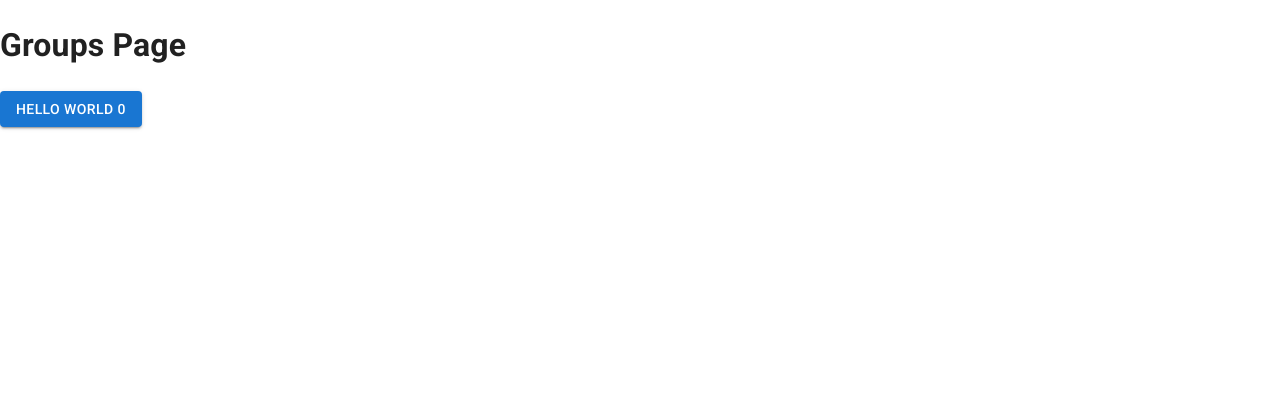
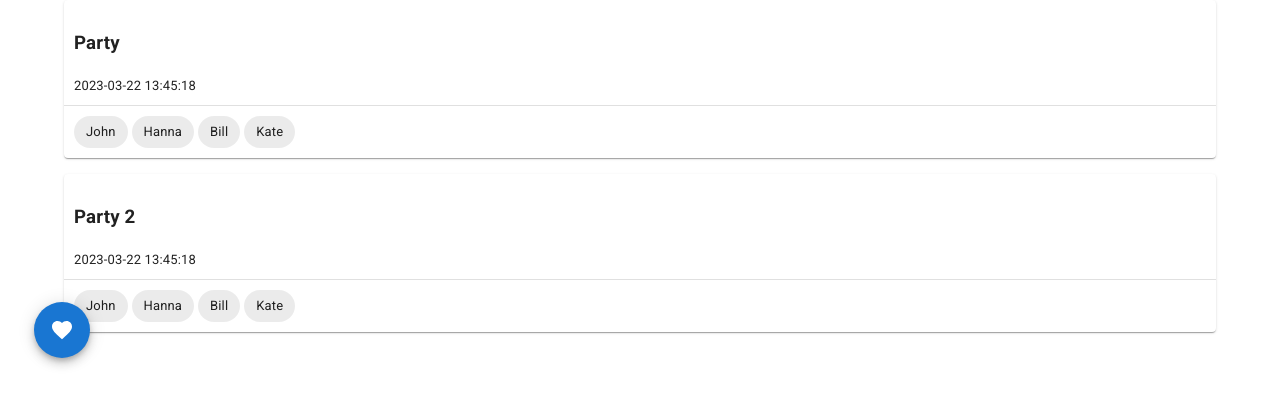
Before and after one commit to yarsoniy/bills-web, a Next.js app: page /groups in a window 1280 px wide. Shown: the top 406 px of the page. Built offline with nearby package versions, Linux system fonts and the light colour scheme.

Commit message:
Group list page

```diff
--- /dev/null
+++ b/app/groups/components/GroupListItem.jsx
@@ -0,0 +1,22 @@
+import { Chip, Divider, Paper, Stack } from "@mui/material";
+import styles from "../styles.module.css"
+
+export default function GroupListItem({group}) {
+  return (
+    <Paper className={styles.groupListItem}>
+      <div className={styles.details}>
+        <h3>{group.title}</h3>
+        <div className={styles.createdAt}>{group.createdAt}</div>
+      </div>
+      <Divider></Divider>
+      <div className={styles.participants}>
+        {!group.participants.length ? "No participants" : ""}
+        <Stack direction="row" spacing={0.5} flexWrap="wrap" useFlexGap>
+          {group.participants.map((p) => {
+            return <Chip key={p.id} label={p.title}></Chip>
+          })}
+        </Stack>
+      </div>
+    </Paper>
+  )
+}
--- a/app/groups/page.js
+++ /dev/null
@@ -1,22 +0,0 @@
-'use client'
-
-import { Button } from "@mui/material";
-import { useState } from "react";
-
-export default function GroupsPage() {
-  const [count, setCount] = useState(0);
-
-  let localCount = 0;
-
-  const handleClick = () => {
-    console.log(localCount++);
-    setCount(count + 1);
-  }
-
-  return (
-    <>
-      <h1>Groups Page</h1>
-      <Button variant="contained" onClick={handleClick}>Hello world {count}</Button>
-    </>
-  )
-}
--- /dev/null
+++ b/app/groups/page.jsx
@@ -0,0 +1,57 @@
+'use client'
+
+import { Container, Fab, Paper } from "@mui/material"
+import Grid from "@mui/material/Unstable_Grid2/Grid2"
+import GroupListItem from "./components/GroupListItem"
+import FavoriteIcon from '@mui/icons-material/Favorite';
+import styles from "./styles.module.css"
+import { useState } from "react";
+
+export default function GroupsPage() {
+  const [data, setData] = useState([
+    {
+      id: '1',
+      title: "Party",
+      createdAt: '2023-03-22 13:45:18',
+      participants: [
+        {id: 11, title: "John"},
+        {id: 12, title: "Hanna"},
+        {id: 13, title: "Bill"},
+        {id: 14, title: "Kate"},
+      ]
+    },
+    {
+      id: '2',
+      title: "Party 2",
+      createdAt: '2023-03-22 13:45:18',
+      participants: [
+        {id: 11, title: "John"},
+        {id: 12, title: "Hanna"},
+        {id: 13, title: "Bill"},
+        {id: 14, title: "Kate"},
+      ]
+    }
+  ]);
+
+  const groupItems = data.map((group) => {
+    console.log(group)
+    return (
+      <Grid xs={12}>
+        <GroupListItem key={group.id} group={group}></GroupListItem>
+      </Grid>
+    )
+  })
+
+  return (
+    <>
+      <Container>
+        <Grid container spacing={2}>
+          {groupItems}
+        </Grid>
+        <Fab className={styles.fab} size="large" color="primary" aria-label="add">
+          <FavoriteIcon />
+        </Fab>
+      </Container>
+    </>
+  )
+}
--- /dev/null
+++ b/app/groups/styles.module.css
@@ -0,0 +1,15 @@
+.details {
+  padding: 10px;
+}
+.createdAt {
+  font-size: small;
+}
+.participants {
+  padding: 10px;
+}
+
+.fab {
+  position: fixed;
+  bottom: 30px;
+  right: 30px;
+}
```
Also changed, not shown: app/layout.jsx (renamed from app/layout.js), app/page.jsx (renamed from app/page.js).
